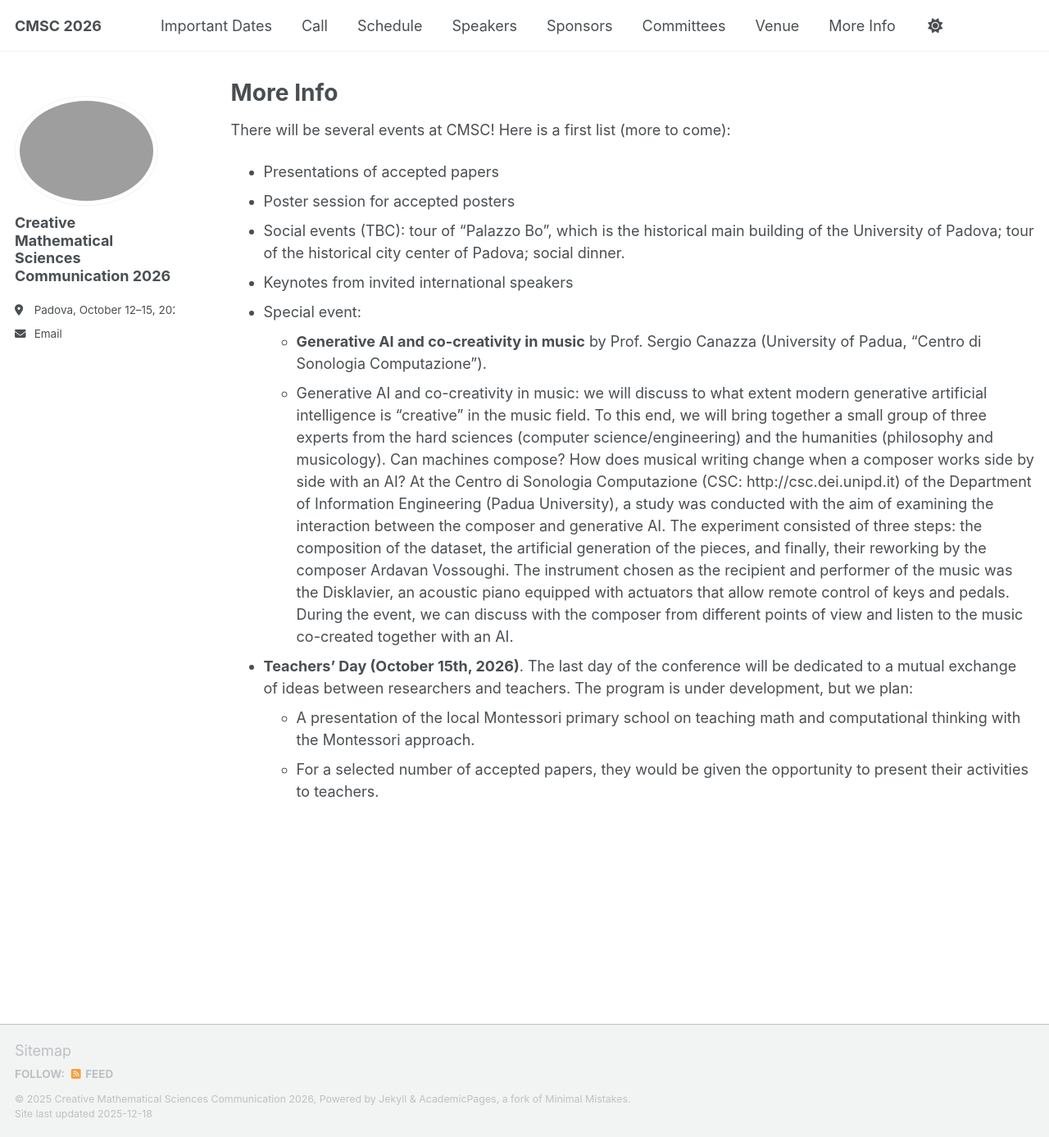
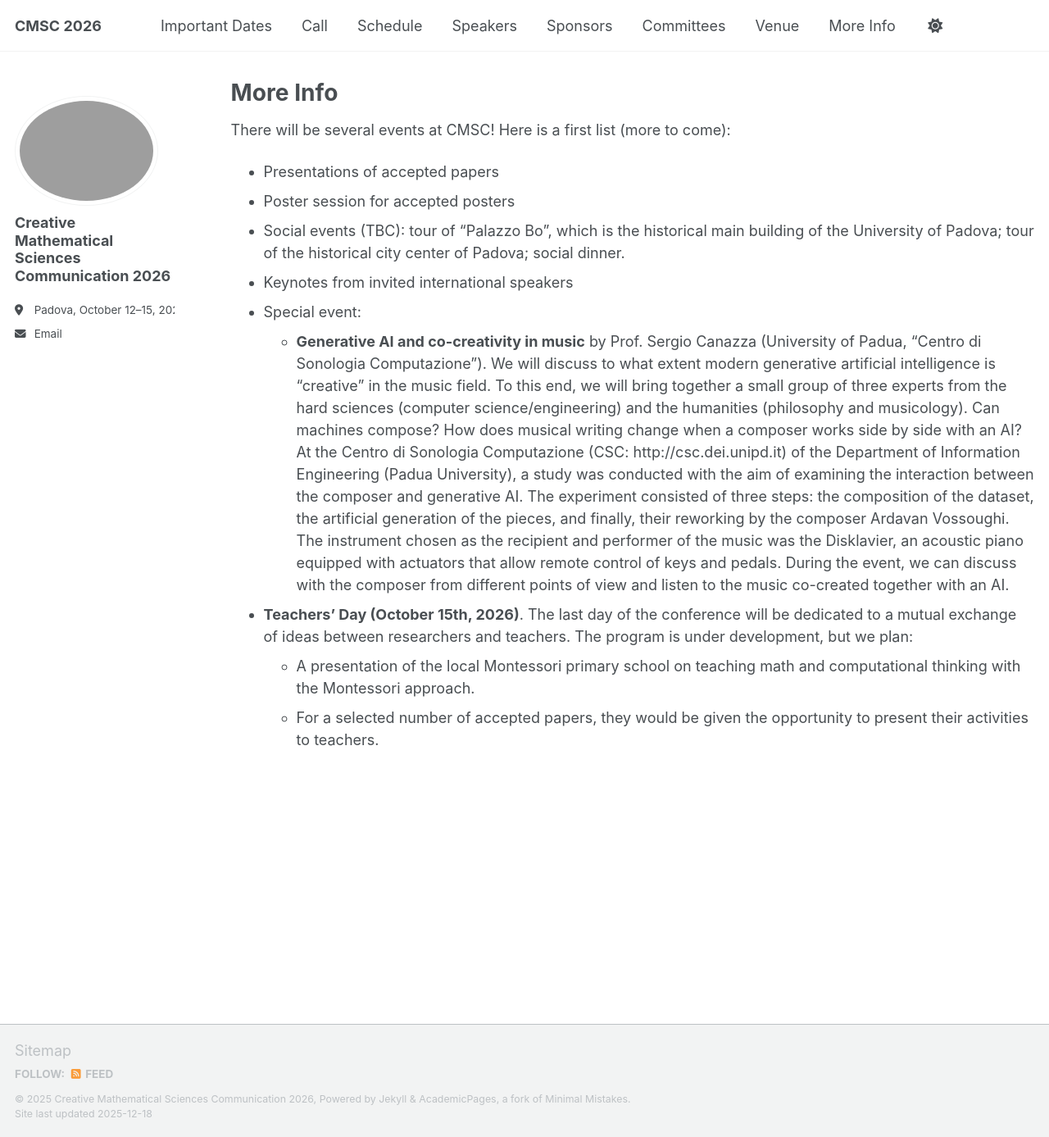
Before and after one commit to CMSC2026/cmsc2026.github.io, a Jekyll site: the page built from _pages/more-info.md, in a window 1280 px wide and 1387 px high. Shown: the whole window at 82% size. Built offline with Jekyll 4.4.1, drawn with Linux system fonts in a browser that asks for light colours; a script that is not in the unit is left out.

Commit message:
Update more-info.md

```diff
--- a/_pages/more-info.md
+++ b/_pages/more-info.md
@@ -12,8 +12,7 @@
 - Social events (TBC): tour of "Palazzo Bo", which is the historical main building of the University of Padova; tour of the historical city center of Padova; social dinner.
 - Keynotes from invited international speakers
 - Special event:
-  - **Generative AI and co-creativity in music** by Prof. Sergio Canazza (University of Padua, “Centro di Sonologia Computazione”).
-  -  Generative AI and co-creativity in music: we will discuss to what extent modern generative artificial intelligence is "creative" in the music field. To this end, we will bring together a small group of three experts from the hard sciences (computer science/engineering) and the humanities (philosophy and musicology). Can machines compose? How does musical writing change when a composer works side by side with an AI? At the Centro di Sonologia Computazione (CSC: http://csc.dei.unipd.it) of the Department of Information Engineering (Padua University), a study was conducted with the aim of examining the interaction between the composer and generative AI. The experiment consisted of three steps: the composition of the dataset, the artificial generation of the pieces, and finally, their reworking by the composer Ardavan Vossoughi. The instrument chosen as the recipient and performer of the music was the Disklavier, an acoustic piano equipped with actuators that allow remote control of keys and pedals. During the event, we can discuss with the composer from different points of view and listen to the music co-created together with an AI.
+  - **Generative AI and co-creativity in music** by Prof. Sergio Canazza (University of Padua, “Centro di Sonologia Computazione”). We will discuss to what extent modern generative artificial intelligence is "creative" in the music field. To this end, we will bring together a small group of three experts from the hard sciences (computer science/engineering) and the humanities (philosophy and musicology). Can machines compose? How does musical writing change when a composer works side by side with an AI? At the Centro di Sonologia Computazione (CSC: http://csc.dei.unipd.it) of the Department of Information Engineering (Padua University), a study was conducted with the aim of examining the interaction between the composer and generative AI. The experiment consisted of three steps: the composition of the dataset, the artificial generation of the pieces, and finally, their reworking by the composer Ardavan Vossoughi. The instrument chosen as the recipient and performer of the music was the Disklavier, an acoustic piano equipped with actuators that allow remote control of keys and pedals. During the event, we can discuss with the composer from different points of view and listen to the music co-created together with an AI.
 - **Teachers' Day (October 15th, 2026)**. The last day of the conference will be dedicated to a mutual exchange of ideas between researchers and teachers. The program is under development, but we plan:
   - A presentation of the local Montessori primary school on teaching math and computational thinking with the Montessori approach.
   - For a selected number of accepted papers, they would be given the opportunity to present their activities to teachers.
```
